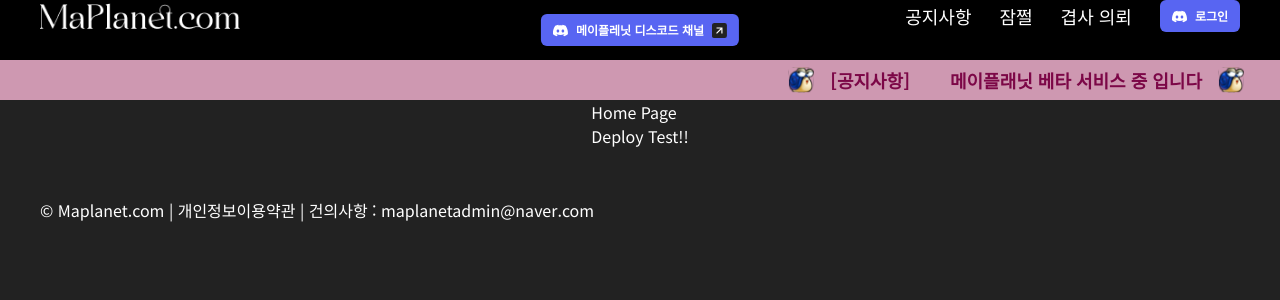
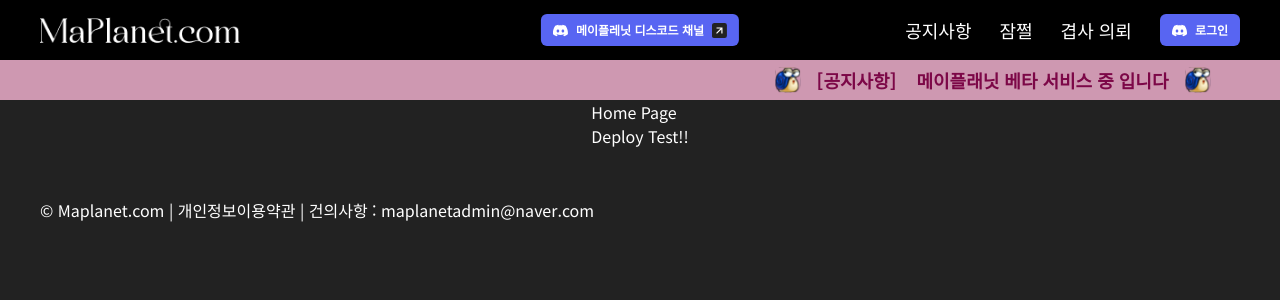
Before and after one commit to osh6006/Maplanet_Front, a Next.js app: page / in a window 1280 px wide. Shown: the top 300 px of the page. Built offline with nearby package versions, Linux system fonts and the light colour scheme.

Commit message:
Design : Post Banner 컴포넌트 UI

```diff
--- a/src/components/ui/navbar.tsx
+++ b/src/components/ui/navbar.tsx
@@ -10,7 +10,7 @@ const Navbar = () => {
   return (
     <nav className='fixed z-50 flex h-[60px] w-full bg-black text-white'>
       <Inner>
-        <div className='flex items-center justify-between'>
+        <div className='flex h-full items-center justify-between'>
           <div className='flex items-center space-x-4'>
             <Link href='/'>
               <Image priority={true} src='/images/logo.png' width='200' height='50' alt='logo' />
--- a/src/components/ui/notification.tsx
+++ b/src/components/ui/notification.tsx
@@ -1,5 +1,6 @@
 import React from 'react';
 import Icon from './icon';
+import Inner from './inner';
 
 interface INotificationProps {
   content: string;
@@ -8,17 +9,16 @@ interface INotificationProps {
 const Notification: React.FunctionComponent<INotificationProps> = ({ content }) => {
   return (
     <div className='fixed top-[60px] z-50 h-[40px] w-full overflow-hidden bg-[#CE98B1]'>
+      <Inner>
         <div className='flex h-[40px] animate-slide-in-left items-center justify-center space-x-4'>
           <Icon src='/svgs/snail.svg' alt='snail' size={26} />
-        {/* 디자인 폰트 사이즈가 너무 큰거 같아서 text-lg로 변경함 */}
           <div className='text-lg font-bold text-[#7C0747]'>
-          <span className='mr-10'>[공지사항]</span>
-          {/* 나중에 서버에서 공지사항 받아올거 고려해서 props로 남김 */}
+            <span className='mr-5'>[공지사항]</span>
             <span>{content}</span>
           </div>
-        {/* 아이콘 사이즈가 달라서 size props를 추가 */}
           <Icon src='/svgs/snail.svg' alt='snail' size={26} />
         </div>
+      </Inner>
     </div>
   );
 };
```
Lines whose indentation alone changed are shown as unchanged.
